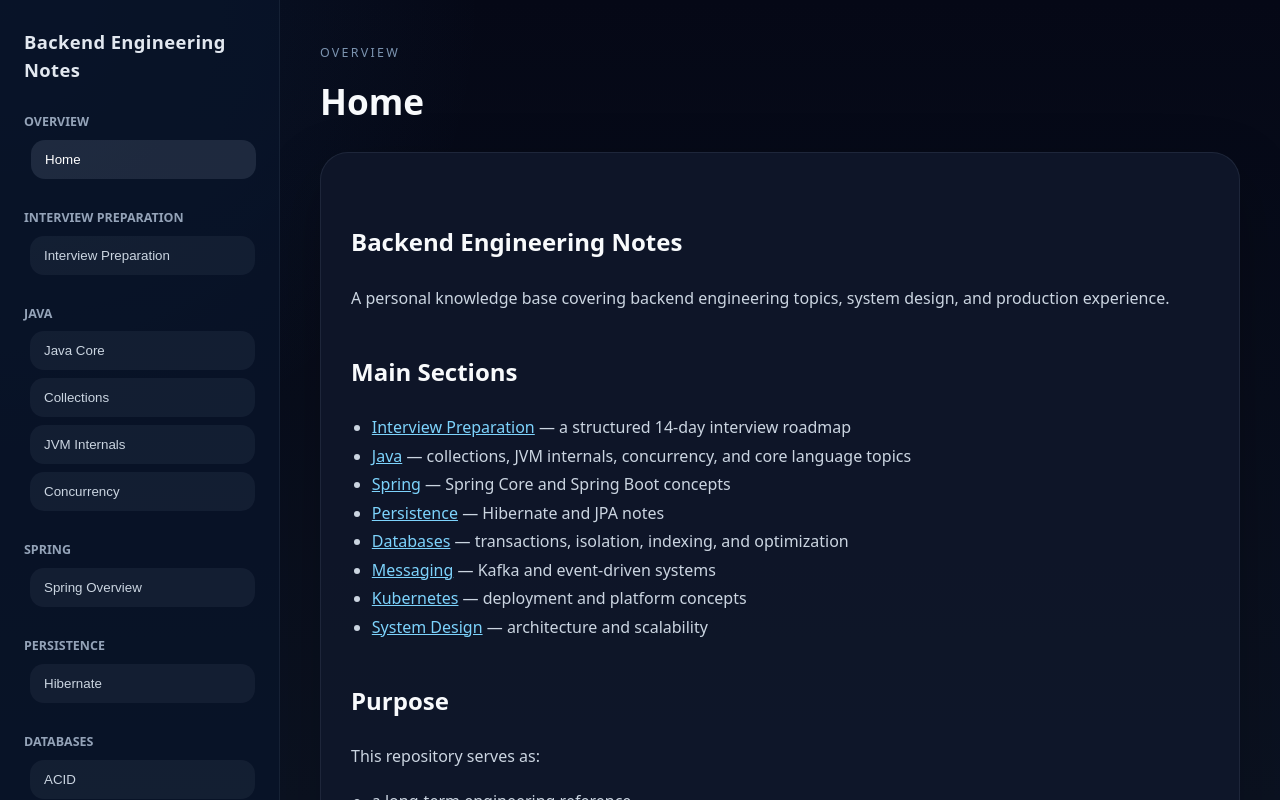
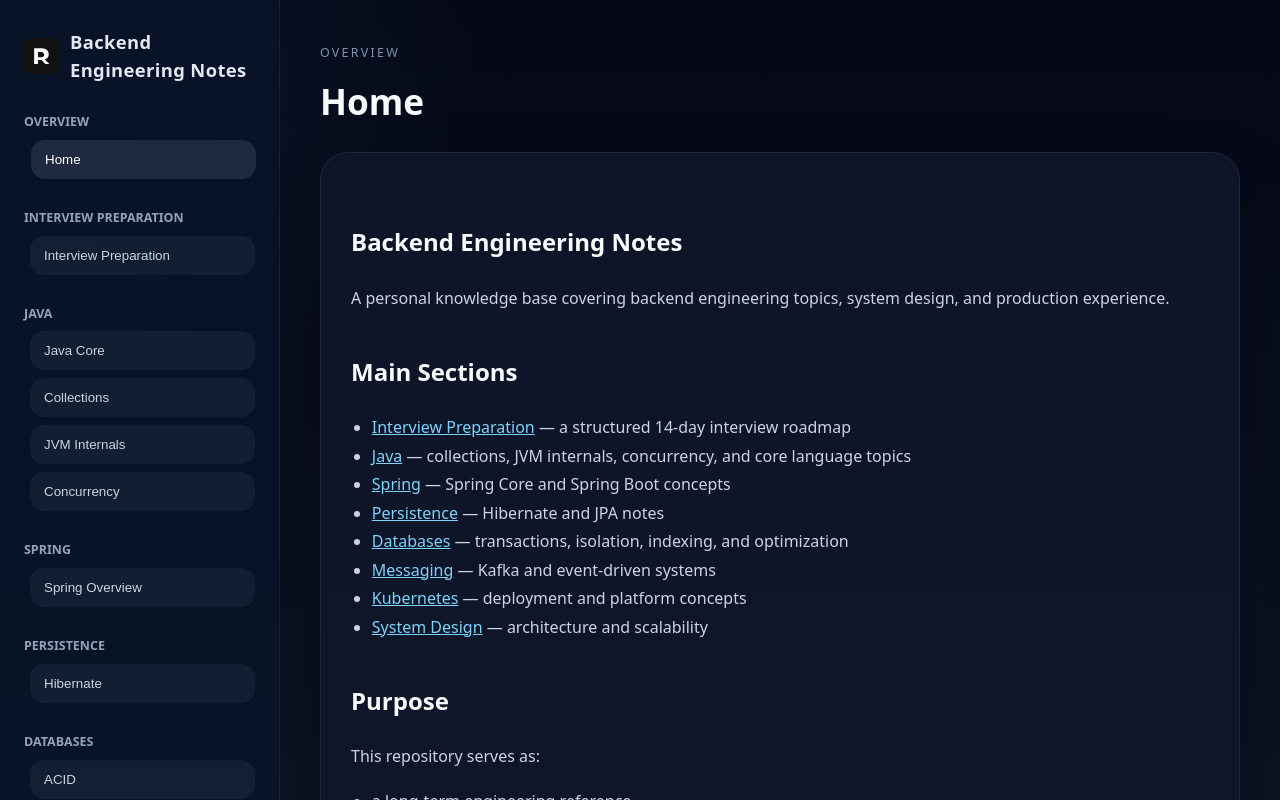
Before and after one commit to ameltonyan/backend-engineering-notes, a React (Vite) app: page / in a window 1280 px wide. Shown: the top 800 px of the page. Built offline with nearby package versions, Linux system fonts and the light colour scheme.

Commit message:
add favicon and icon

```diff
--- a/index.html
+++ b/index.html
@@ -2,7 +2,7 @@
 <html lang="en">
   <head>
     <meta charset="UTF-8" />
-    <link rel="icon" type="image/svg+xml" href="/favicon.svg" />
+    <link rel="icon" type="image/svg+xml" href="/assets/favicon.svg" />
     <meta name="viewport" content="width=device-width, initial-scale=1.0" />
     <title>backend-engineering-notes</title>
   </head>
--- a/src/components/Sidebar.css
+++ b/src/components/Sidebar.css
@@ -18,6 +18,15 @@
   font-weight: 700;
   letter-spacing: 0.02em;
   margin-bottom: 22px;
+  display: flex;
+  align-items: center;
+  gap: 10px;
+}
+
+.brand-logo {
+  width: 36px;
+  height: 36px;
+  object-fit: contain;
 }
 
 .nav-section {
--- a/src/components/Sidebar.tsx
+++ b/src/components/Sidebar.tsx
@@ -19,7 +19,10 @@ function Sidebar({ pages, activePageId, onSelectPage }: SidebarProps) {
 
   return (
     <aside className="sidebar">
-      <div className="brand">Backend Engineering Notes</div>
+      <div className="brand">
+        <img src="/assets/logo.svg" alt="Backend Engineering Notes" className="brand-logo" />
+        <span>Backend Engineering Notes</span>
+      </div>
 
       <div className="nav-section">
         {sectionNames.map((section) => (
```
Also changed, not shown: public/assets/favicon.svg (added), public/assets/logo.svg (added).
